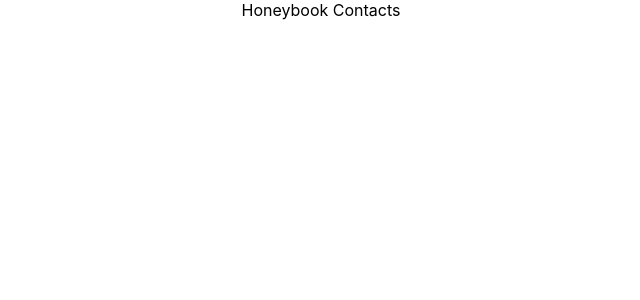
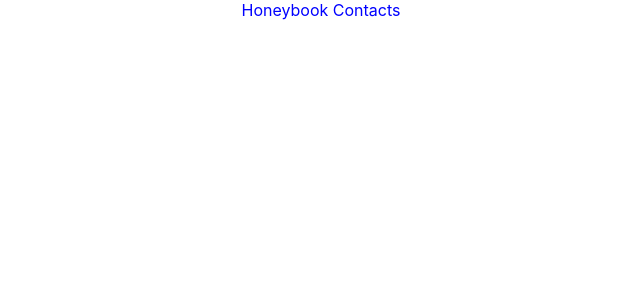
Before and after one commit to yuval-ron/honeybook-contacts, a React (Create React App) app: page / in a window 1280 px wide. Shown: the top 300 px of the page, without its empty margins (319-959 px from the left). Built offline with nearby package versions, Linux system fonts and the light colour scheme.

Commit message:
Replace CSS with SASS

```diff
--- a/package.json
+++ b/package.json
@@ -3,6 +3,7 @@
   "version": "0.1.0",
   "private": true,
   "dependencies": {
+    "node-sass": "^4.12.0",
     "react": "^16.9.0",
     "react-dom": "^16.9.0",
     "react-scripts": "3.1.1"
--- a/src/App.css
+++ /dev/null
@@ -1,3 +0,0 @@
-.App {
-  text-align: center;
-}
--- a/src/App.js
+++ b/src/App.js
@@ -1,10 +1,10 @@
 import React from 'react';
-import './App.css';
+import './App.scss';
 
 function App() {
   return (
     <div className="App">
-      Honeybook Contacts
+      <div className="title">Honeybook Contacts</div>
     </div>
   );
 }
--- /dev/null
+++ b/src/App.scss
@@ -0,0 +1,7 @@
+.App {
+  text-align: center;
+
+  .title {
+    color: blue;
+  }
+}
```
Also changed, not shown: 1 other file (tests, documents, lock files or other folders).
